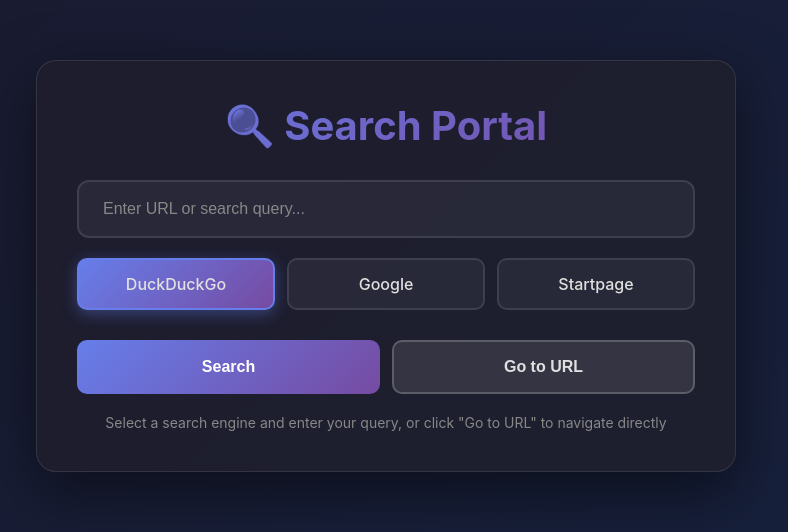
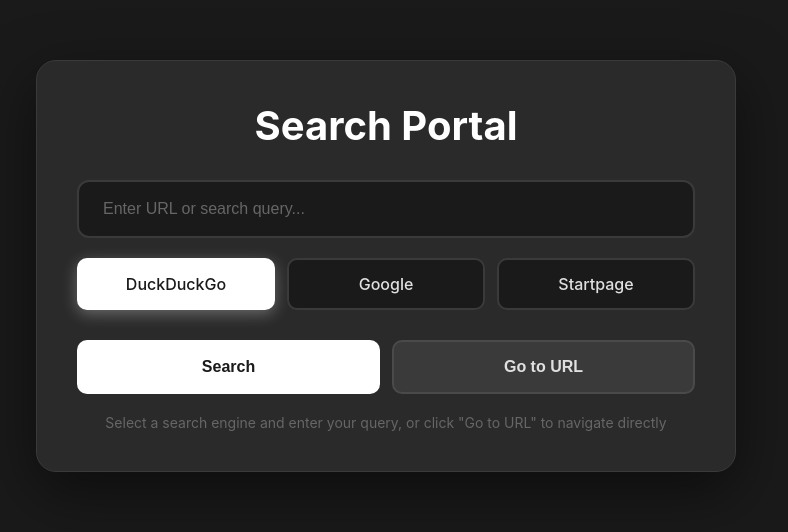
Before and after one commit to monkeyclickerbeta/ggggg, a plain HTML site: page index.html in a window 1280 px wide. Shown: the part 134-666 px from the top of the page, without its empty margins (254-1042 px from the left). Drawn offline with Linux system fonts and the light colour scheme.

Commit message:
Update index.html

```diff
--- a/index.html
+++ b/index.html
@@ -13,7 +13,7 @@
 
         body {
             font-family: -apple-system, BlinkMacSystemFont, 'Segoe UI', Roboto, Oxygen, Ubuntu, Cantarell, sans-serif;
-            background: linear-gradient(135deg, #1a1a2e 0%, #16213e 100%);
+            background: #1a1a1a;
             min-height: 100vh;
             display: flex;
             align-items: center;
@@ -25,21 +25,18 @@
         .container {
             width: 100%;
             max-width: 700px;
-            background: rgba(30, 30, 46, 0.9);
+            background: #2a2a2a;
             border-radius: 20px;
             padding: 40px;
             box-shadow: 0 20px 60px rgba(0, 0, 0, 0.5);
-            border: 1px solid rgba(255, 255, 255, 0.1);
+            border: 1px solid #3a3a3a;
         }
 
         h1 {
             text-align: center;
             margin-bottom: 30px;
             font-size: 2.5em;
-            background: linear-gradient(135deg, #667eea 0%, #764ba2 100%);
-            -webkit-background-clip: text;
-            -webkit-text-fill-color: transparent;
-            background-clip: text;
+            color: #ffffff;
         }
 
         .search-form {
@@ -56,8 +53,8 @@
             width: 100%;
             padding: 18px 24px;
             font-size: 16px;
-            background: rgba(255, 255, 255, 0.05);
-            border: 2px solid rgba(255, 255, 255, 0.1);
+            background: #1a1a1a;
+            border: 2px solid #3a3a3a;
             border-radius: 12px;
             color: #e0e0e0;
             transition: all 0.3s ease;
@@ -65,13 +62,13 @@
         }
 
         input[type="text"]:focus {
-            border-color: #667eea;
-            background: rgba(255, 255, 255, 0.08);
-            box-shadow: 0 0 20px rgba(102, 126, 234, 0.3);
+            border-color: #666666;
+            background: #222222;
+            box-shadow: 0 0 20px rgba(255, 255, 255, 0.1);
         }
 
         input[type="text"]::placeholder {
-            color: #888;
+            color: #666666;
         }
 
         .engine-selector {
@@ -93,8 +90,8 @@
         .engine-label {
             display: block;
             padding: 14px 20px;
-            background: rgba(255, 255, 255, 0.05);
-            border: 2px solid rgba(255, 255, 255, 0.1);
+            background: #1a1a1a;
+            border: 2px solid #3a3a3a;
             border-radius: 10px;
             text-align: center;
             cursor: pointer;
@@ -103,13 +100,14 @@
         }
 
         .engine-option input[type="radio"]:checked + .engine-label {
-            background: linear-gradient(135deg, #667eea 0%, #764ba2 100%);
-            border-color: #667eea;
-            box-shadow: 0 4px 15px rgba(102, 126, 234, 0.4);
+            background: #ffffff;
+            color: #1a1a1a;
+            border-color: #ffffff;
+            box-shadow: 0 4px 15px rgba(255, 255, 255, 0.3);
         }
 
         .engine-label:hover {
-            border-color: #667eea;
+            border-color: #666666;
             transform: translateY(-2px);
         }
 
@@ -132,30 +130,30 @@
         }
 
         .search-btn {
-            background: linear-gradient(135deg, #667eea 0%, #764ba2 100%);
-            color: white;
+            background: #ffffff;
+            color: #1a1a1a;
         }
 
         .search-btn:hover {
             transform: translateY(-2px);
-            box-shadow: 0 8px 20px rgba(102, 126, 234, 0.4);
+            box-shadow: 0 8px 20px rgba(255, 255, 255, 0.3);
         }
 
         .url-btn {
-            background: rgba(255, 255, 255, 0.1);
+            background: #3a3a3a;
             color: #e0e0e0;
-            border: 2px solid rgba(255, 255, 255, 0.2);
+            border: 2px solid #4a4a4a;
         }
 
         .url-btn:hover {
-            background: rgba(255, 255, 255, 0.15);
-            border-color: rgba(255, 255, 255, 0.3);
+            background: #4a4a4a;
+            border-color: #5a5a5a;
             transform: translateY(-2px);
         }
 
         .info-text {
             text-align: center;
-            color: #888;
+            color: #666666;
             font-size: 14px;
             margin-top: 20px;
         }
@@ -177,7 +175,7 @@
 </head>
 <body>
     <div class="container">
-        <h1>🔍 Search Portal</h1>
+        <h1>Search Portal</h1>
 
         <form class="search-form" id="searchForm">
             <div class="input-group">
```
